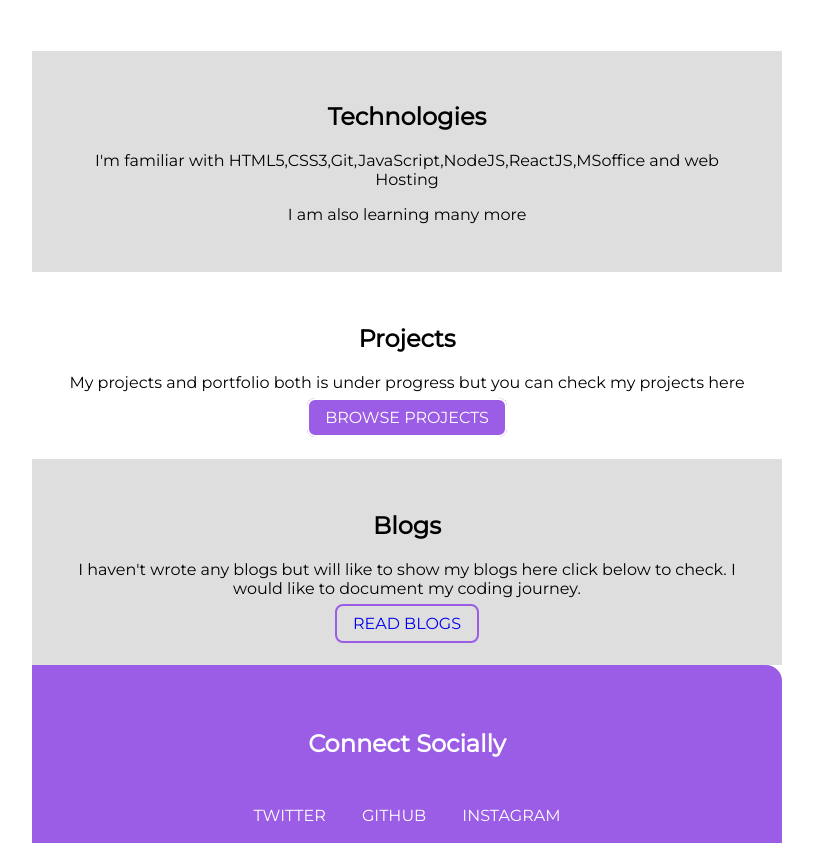
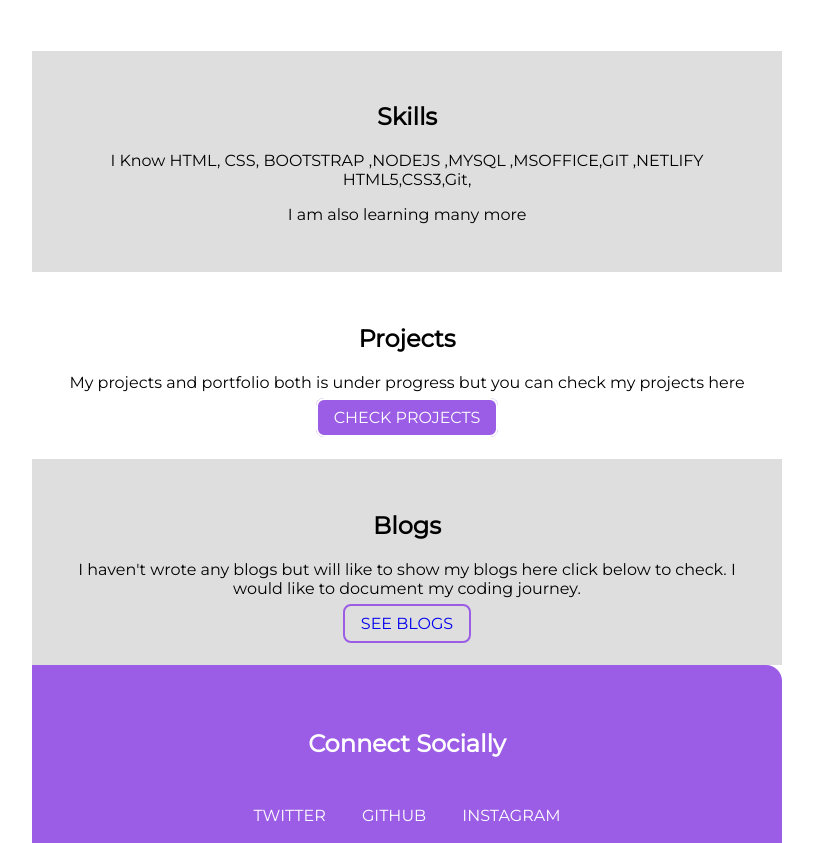
Before and after one commit to abhis0858/Portfolio, a plain HTML site: page index.html in a window 1280 px wide. Shown: the part 504-1347 px from the top of the page, without its empty margins (233-1046 px from the left). Drawn offline with Linux system fonts and the light colour scheme.

Commit message:
Txt change

```diff
--- a/index.html
+++ b/index.html
@@ -29,21 +29,21 @@
         <p> You can connect with me on Instagram</p>
          -->
     <section class="sec-pad ow">
-        <h1>Technologies</h1>
-        <p> I'm familiar with HTML5,CSS3,Git,JavaScript,NodeJS,ReactJS,MSoffice and web Hosting</p><p>I am also learning many more</p>
+        <h1>Skills</h1>
+        <p> I Know HTML, CSS, BOOTSTRAP ,NODEJS ,MYSQL ,MSOFFICE,GIT ,NETLIFY HTML5,CSS3,Git,</p><p>I am also learning many more</p>
     </section>
 
     <section class="sec-pad">
         <H1>Projects</H1>
         <p>My projects and portfolio both is under progress but you can check my projects here</p>
-        <a class="link b-project" href="/projects.html">BROWSE PROJECTS</a>
+        <a class="link b-project" href="/projects.html">CHECK PROJECTS</a>
     </section>
 
     <section class="sec-pad ow">
         <h1> Blogs</h1>
         <p> I haven't wrote any blogs but will like to show my blogs here click below to check. I would like to document my coding journey.</p>
         </p>
-        <a class="link link-second" href="/blogs.html">READ BLOGS</a>
+        <a class="link link-second" href="/blogs.html">SEE BLOGS</a>
     </section>
 
 
```
